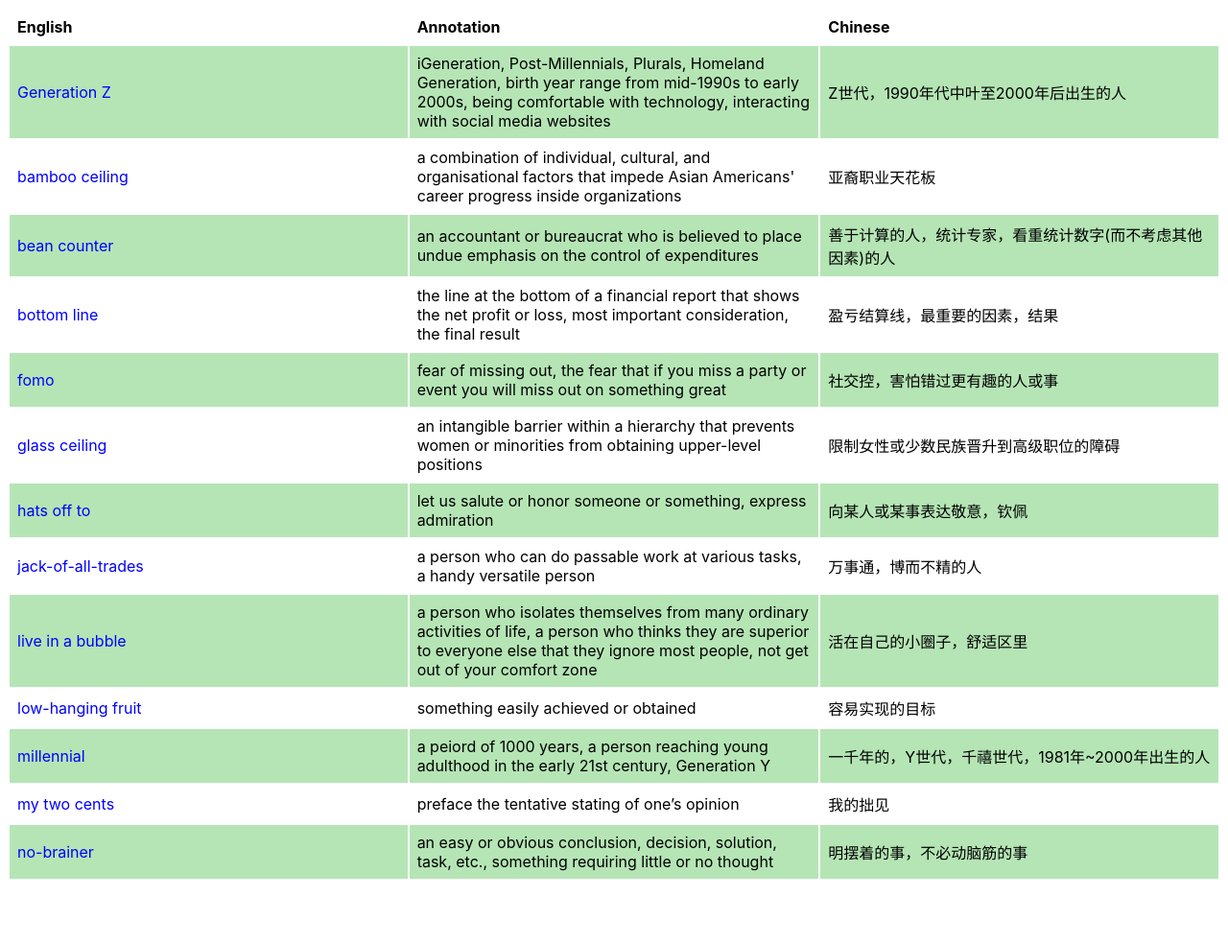
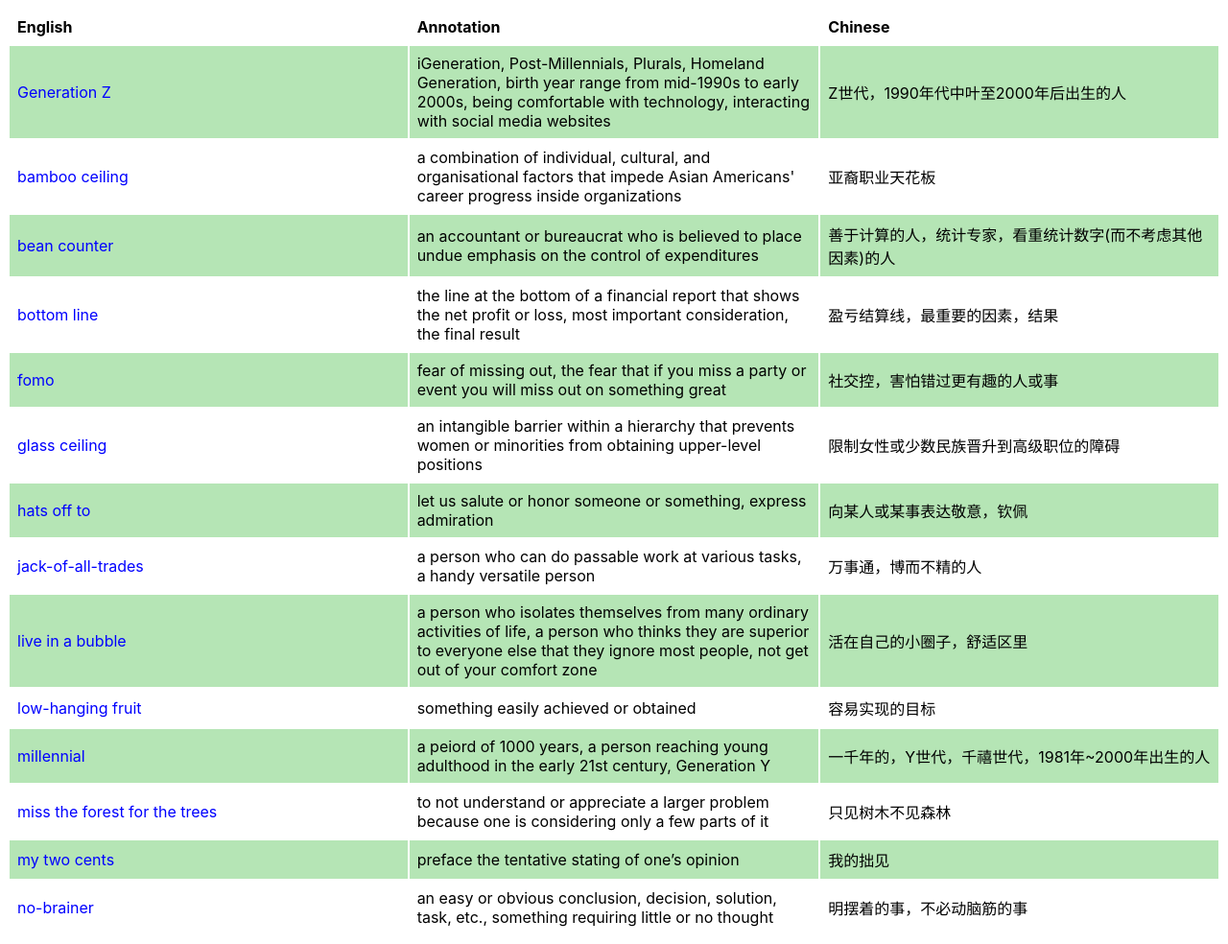
Before and after one commit to chaor/say-it-differently, a plain HTML site: page index.html in a window 1280 px wide. Shown: the whole page at 96% size. Before the commit the page ends 926 px from the top, so only its background shows below. Drawn offline with Linux system fonts and the light colour scheme.

Commit message:
miss the forest for the trees

```diff
--- a/index.html
+++ b/index.html
@@ -96,6 +96,12 @@ tr:nth-child(even) {
   </tr>
 
   <tr>
+    <td><font color="#0000ff">miss the forest for the trees</font></td>
+    <td>to not understand or appreciate a larger problem because one is considering only a few parts of it</td>
+    <td>只见树木不见森林</td>
+  </tr>
+
+  <tr>
     <td><font color="#0000ff">my two cents</font></td>
     <td>preface the tentative stating of one’s opinion</td>
     <td>我的拙见</td>
```
Also changed, not shown: 1 other file.
